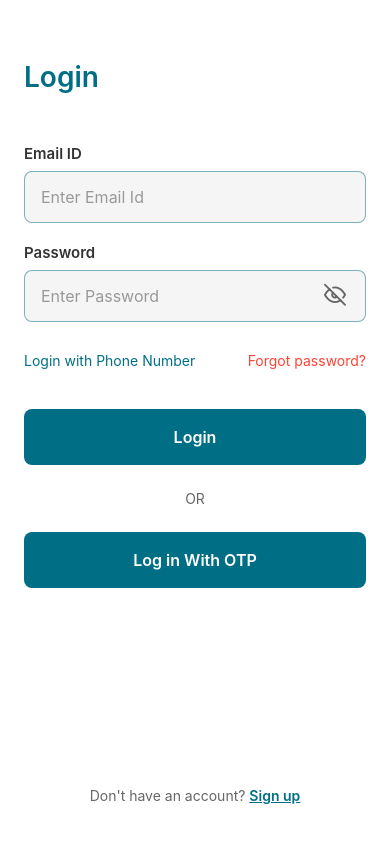
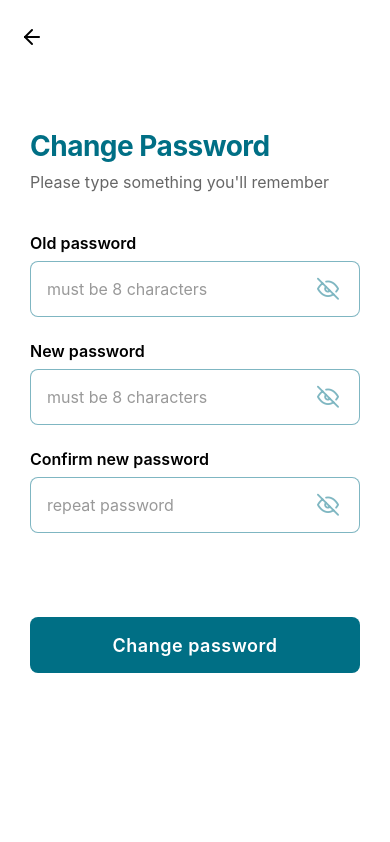
Before and after one commit to Satyakarthik05/Rxhms_Ecom_app, a React Native app: screen /ChangePasswordScreen in a window 390 px wide. Built offline with nearby package versions, Linux system fonts and the light colour scheme.

Commit message:
Integrated a API call for changing the password

```diff
--- a/src/constants/constants.ts
+++ b/src/constants/constants.ts
@@ -23,6 +23,7 @@ BaseAxios.interceptors.request.use(
 
     const username = await getLocalText('username');
     const token = await getLocalData('token');
+    console.log("token from headers", token);
     config.headers = {
       ...config.headers,
       ...(token && { Authorization: `Bearer ${token}` }),
--- a/src/navigations/StackNavigator.tsx
+++ b/src/navigations/StackNavigator.tsx
@@ -12,6 +12,7 @@ import ForgotOtpScreen from '../screens/ForgotOtpScreen';
 import ResetPasswordScreen from '../screens/ResetPasswordScreen';
 import ProfileScreen from '../screens/ProfileScreen';
 import AddFamilyMember from '../screens/AddMemberScreen';
+import ChangePasswordScreen from '../screens/ChangePasswordScreen';
 
 
 
@@ -66,7 +67,12 @@ const StackNavigator = () => {
        <Stack.Screen
         name="ResetPasswordScreen"
         component={ResetPasswordScreen}
-        options={{ title: 'Forgot Otp' }}
+        options={{ title: 'Reset Password' }}
+      />
+        <Stack.Screen
+        name="ChangePasswordScreen"
+        component={ChangePasswordScreen}
+        options={{ title: 'Change Password' }}
       />
          <Stack.Screen
         name="Profile"
--- a/src/screens/AddMemberScreen/index.tsx
+++ b/src/screens/AddMemberScreen/index.tsx
@@ -93,6 +93,11 @@ const AddFamilyMember: React.FC = () => {
     console.log('Cancel pressed');
   };
 
+
+  const handleBackIcon = () => {
+    navigation.navigate('Profile');
+  }
+
   const handleSave = async () => {
   try {
     // Input validation
@@ -159,6 +164,7 @@ const AddFamilyMember: React.FC = () => {
       relationship: formData.relation.trim(),
       customer: customerMaster,
     };
+
 
     console.log('Submitting Addon Request:', addonRequest);
 
@@ -230,9 +236,9 @@ const AddFamilyMember: React.FC = () => {
 
       {/* Header */}
       <View style={styles.header}>
-        <TouchableOpacity style={styles.backButton}>
-          <Text style={styles.backArrow}>←</Text>
-        </TouchableOpacity>
+        <TouchableOpacity style={styles.backButton} onPress={handleBackIcon}>
+                   <Feather name="arrow-left" size={24} color="#000" />
+                 </TouchableOpacity>
         <Text style={styles.headerTitle}>Add Family Member</Text>
       </View>
 
--- /dev/null
+++ b/src/screens/ChangePasswordScreen/index.tsx
@@ -0,0 +1,198 @@
+import { useNavigation } from '@react-navigation/native';
+import { NativeStackNavigationProp } from '@react-navigation/native-stack';
+import React, { useState } from 'react';
+import {
+  View,
+  Text,
+  TextInput,
+  TouchableOpacity,
+  SafeAreaView,
+  StatusBar,
+  Dimensions,
+  Alert,
+} from 'react-native';
+import { styles } from '../ResetPasswordScreen/styles';
+import { RootStackParamList } from '../../types/types';
+import Feather from 'react-native-vector-icons/Feather';
+import { useRoute, RouteProp } from '@react-navigation/native';
+import { usePostByParams } from '../../customHooks/usePostByParams';
+import { ChangePassword, ResetPassword } from '../../constants/constants';
+import { getLocalText } from '../../utils/utils';
+import { Colors } from '../../constants/colors';
+
+
+const { width } = Dimensions.get('window');
+type ChangePasswordScreenNavigationProp = NativeStackNavigationProp<
+  RootStackParamList,
+  'ChangePasswordScreen'
+>;
+type ChangePasswordScreenRouteProp = RouteProp<RootStackParamList, 'ChangePasswordScreen'>;
+
+const ChangePasswordScreen: React.FC = () => {
+     const navigation = useNavigation<ChangePasswordScreenNavigationProp>()
+       const [oldPassword, setOldPassword] = useState('');
+
+  const [newPassword, setNewPassword] = useState('');
+  const [confirmPassword, setConfirmPassword] = useState('');
+   const [showOldPassword, setShowOldPassword] = useState(false);
+  const [showNewPassword, setShowNewPassword] = useState(false);
+  const [showConfirmPassword, setShowConfirmPassword] = useState(false);
+  const route = useRoute<ChangePasswordScreenRouteProp>();
+
+  const {
+  data: loginResponse,
+  loading: loadingLoginWithMobile,
+  error: errorLoginWithMobile,
+  executePost
+} = usePostByParams();
+
+  const handleChangePassword =  async () => {
+
+   try {
+    const username = await getLocalText('username')
+       const response = await executePost(ChangePassword, {
+      username: username,
+       oldPassword: oldPassword,
+       newPassword: newPassword
+       });
+
+       console.log('Change Password', response);
+       Alert.alert('Success', 'OTP Verified Successfully');
+       navigation.navigate('Login');
+
+     } catch (error) {
+       console.error('OTP verification failed:', error);
+       Alert.alert('Error', 'OTP verification failed. Please try again.');
+     }
+  };
+
+  const handleLogIn = () => {
+    navigation.navigate('Login')
+    // Handle navigation to login screen
+    console.log('Navigate to login');
+  };
+
+   const toggleOldPasswordVisibility = () => {
+    setShowOldPassword(!showOldPassword);
+  };
+
+  const toggleNewPasswordVisibility = () => {
+    setShowNewPassword(!showNewPassword);
+  };
+
+
+  const toggleConfirmPasswordVisibility = () => {
+    setShowConfirmPassword(!showConfirmPassword);
+  };
+
+   const handleBack = () => {
+    navigation.goBack();
+  };
+
+  return (
+    <SafeAreaView style={styles.container}>
+      <StatusBar barStyle="dark-content" backgroundColor="#ffffff" />
+
+      {/* Header with back button */}
+      <View style={styles.header}>
+        <TouchableOpacity style={styles.backButton} onPress={handleBack}>
+               <Feather name="arrow-left" size={24} color="#000" />
+             </TouchableOpacity>
+      </View>
+
+      {/* Main Content */}
+      <View style={styles.content}>
+        {/* Reset Password Header Content */}
+        <View style={styles.resetPasswordHeader}>
+          <Text style={styles.title}>Change Password</Text>
+          <Text style={styles.subtitle}>
+            Please type something you'll remember
+          </Text>
+        </View>
+
+        {/* Password Input Fields */}
+        <View style={styles.inputSection}>
+
+
+             <View style={styles.inputContainer}>
+            <Text style={styles.inputLabel}>Old password</Text>
+            <View style={styles.passwordInputWrapper}>
+              <TextInput
+                style={styles.passwordInput}
+                placeholder="must be 8 characters"
+                placeholderTextColor="#999999"
+                value={oldPassword}
+                onChangeText={setOldPassword}
+                secureTextEntry={!showOldPassword}
+                autoCapitalize="none"
+                autoCorrect={false}
+              />
+              <TouchableOpacity
+                style={styles.eyeButton}
+                onPress={toggleOldPasswordVisibility}
+              >
+                  <Feather name={showOldPassword ? 'eye' : 'eye-off'} size={22} color={Colors.BORDER_COLOR} />
+              </TouchableOpacity>
+            </View>
+          </View>
+          <View style={styles.inputContainer}>
+            <Text style={styles.inputLabel}>New password</Text>
+            <View style={styles.passwordInputWrapper}>
+              <TextInput
+                style={styles.passwordInput}
+                placeholder="must be 8 characters"
+                placeholderTextColor="#999999"
+                value={newPassword}
+                onChangeText={setNewPassword}
+                secureTextEntry={!showNewPassword}
+                autoCapitalize="none"
+                autoCorrect={false}
+              />
+              <TouchableOpacity
+                style={styles.eyeButton}
+                onPress={toggleNewPasswordVisibility}
+              >
+                  <Feather name={showNewPassword ? 'eye' : 'eye-off'} size={22} color={Colors.BORDER_COLOR} />
+              </TouchableOpacity>
+            </View>
+          </View>
+
+          <View style={styles.inputContainer}>
+            <Text style={styles.inputLabel}>Confirm new password</Text>
+            <View style={styles.passwordInputWrapper}>
+              <TextInput
+                style={styles.passwordInput}
+                placeholder="repeat password"
+                placeholderTextColor="#999999"
+                value={confirmPassword}
+                onChangeText={setConfirmPassword}
+                secureTextEntry={!showConfirmPassword}
+                autoCapitalize="none"
+                autoCorrect={false}
+              />
+              <TouchableOpacity
+                style={styles.eyeButton}
+                onPress={toggleConfirmPasswordVisibility}
+              >
+                  <Feather name={showConfirmPassword ? 'eye' : 'eye-off'} size={22} color={Colors.BORDER_COLOR} />
+              </TouchableOpacity>
+            </View>
+          </View>
+        </View>
+
+        {/* Reset Password Button */}
+        <View style={styles.buttonContainer}>
+          <TouchableOpacity style={styles.resetPasswordButton} onPress={handleChangePassword}>
+            <Text style={styles.resetPasswordButtonText}>Change password</Text>
+          </TouchableOpacity>
+        </View>
+      </View>
+
+
+    </SafeAreaView>
+  );
+};
+
+
+
+export default ChangePasswordScreen;
--- a/src/screens/ResetPasswordScreen/styles.ts
+++ b/src/screens/ResetPasswordScreen/styles.ts
@@ -1,4 +1,5 @@
 import { StyleSheet } from "react-native";
+import { Colors } from "../../constants/colors";
 
 export const styles = StyleSheet.create({
   container: {
@@ -35,7 +36,7 @@ export const styles = StyleSheet.create({
   title: {
     fontSize: 28,
     fontWeight: '700',
-    color: '#000000',
+    color: Colors.PRIMARY,
     marginBottom: 8,
     letterSpacing: -0.5,
   },
@@ -67,7 +68,7 @@ export const styles = StyleSheet.create({
     flex: 1,
     height: 56,
     borderWidth: 1.5,
-    borderColor: '#E8E8E8',
+    borderColor: Colors.BORDER_COLOR,
     borderRadius: 8,
     paddingHorizontal: 16,
     paddingRight: 50,
@@ -95,7 +96,7 @@ export const styles = StyleSheet.create({
   },
   resetPasswordButton: {
     height: 56,
-    backgroundColor: '#000000',
+    backgroundColor: Colors.PRIMARY,
     borderRadius: 8,
     justifyContent: 'center',
     alignItems: 'center',
--- a/src/types/types.ts
+++ b/src/types/types.ts
@@ -16,4 +16,6 @@ export type RootStackParamList = {
 };
 Profile: undefined;
 AddMemberScreen: {customer?: any};
+ChangePasswordScreen: undefined;
+
 };
```
